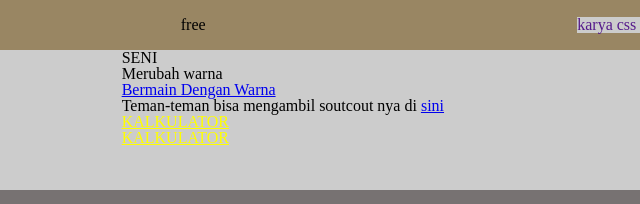
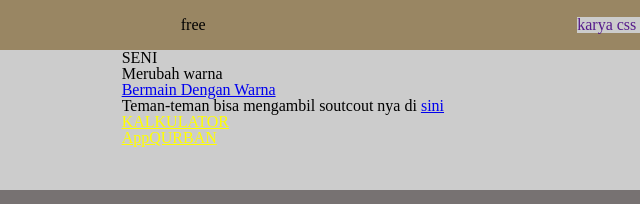
Before and after one commit to paozanwa22/paozanwa22.github.io, a plain HTML site: page index.html in a window 1280 px wide. Shown: the top 204 px of the page, 5-645 px from the left. Drawn offline with Linux system fonts and the light colour scheme.

Commit message:
perbaikan QURBAN

```diff
--- a/index.html
+++ b/index.html
@@ -23,7 +23,7 @@
         <a href="bermainDenganWarna" target="_blank">Bermain Dengan Warna</a>
         <p>Teman-teman bisa mengambil soutcout nya di <a href="DOM/Javascript dan DOM #8 - Bermain dengan WARNA/" target="_blank">sini</a></p>
         <p><a href="https://paozanwa22.github.io/KALKULATOR/" target="_blank" style="color: yellow;"> KALKULATOR</a></p>
-        <p><a href="https://paozanwa22.github.io/QURBAN/" target="_blank" style="color: yellow;"> KALKULATOR</a></p>
+        <p><a href="https://paozanwa22.github.io/QURBAN/" target="_blank" style="color: yellow;"> AppQURBAN</a></p>
       </article>
     </div>
     <aside>
```
